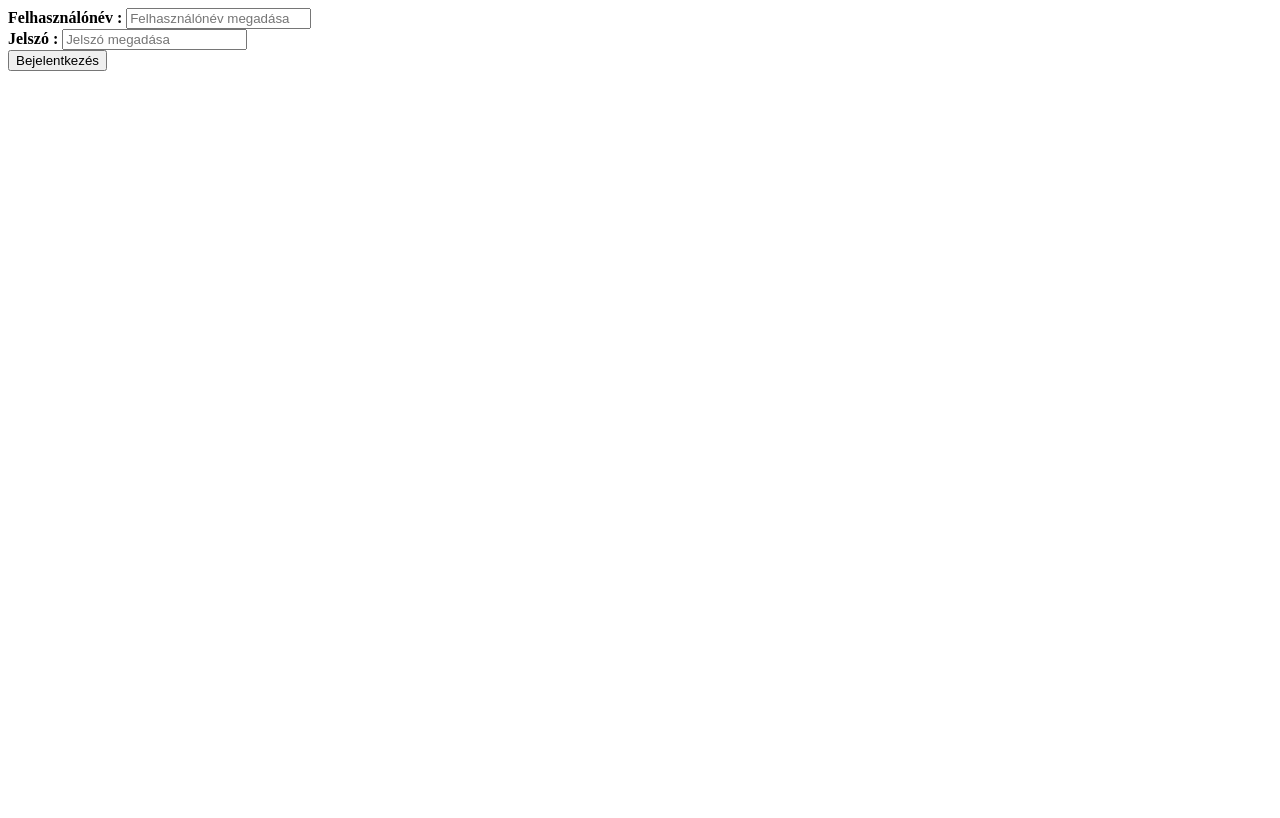
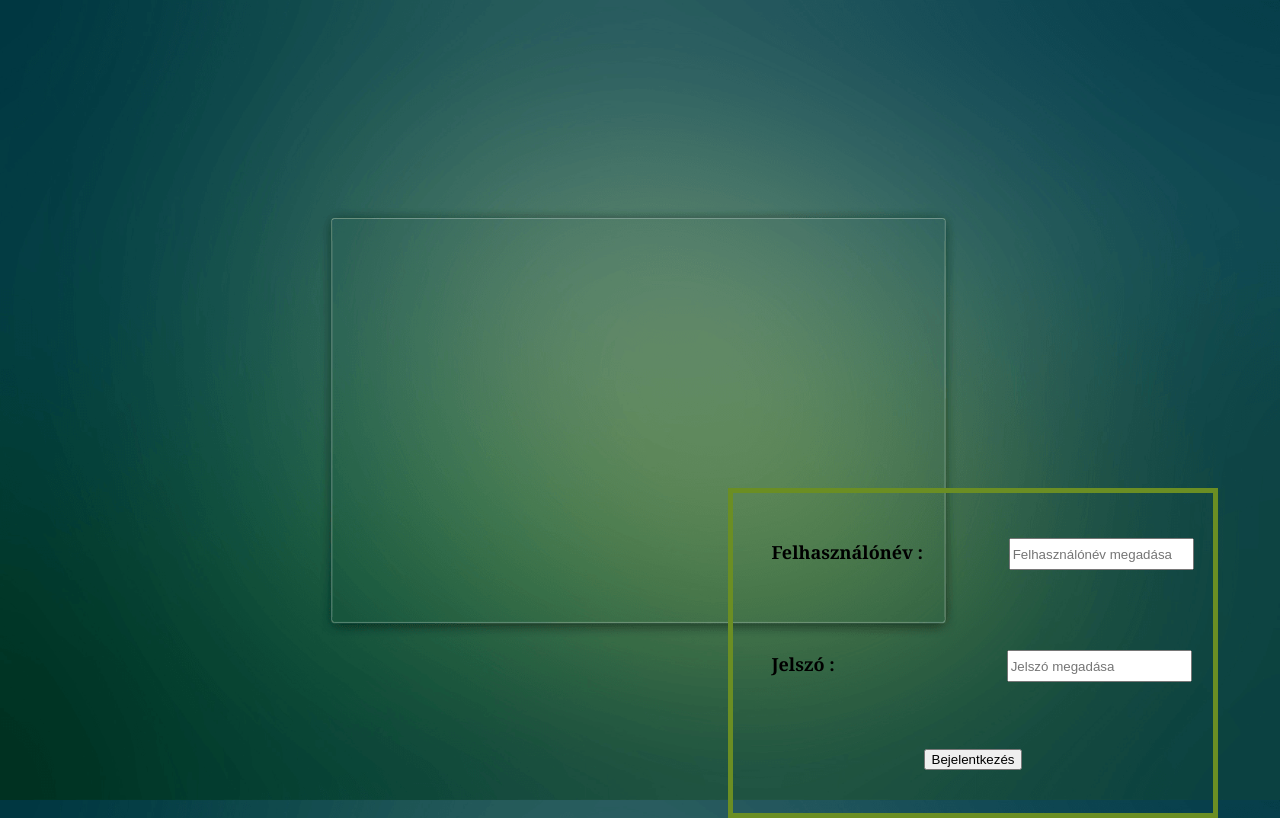
Before and after one commit to DZoltan/loginProjekt, a PHP site: page / in a window 1280 px wide. Before the commit the page ends 71 px from the top, so only its background shows below. Run offline with PHP 8.4, Linux system fonts and the light colour scheme.

Commit message:
login page

```diff
--- /dev/null
+++ b/index.css
@@ -0,0 +1,57 @@
+body{
+    position: relative;
+    background-image: url('img/login_bg.png');
+    background-size: cover;
+}
+
+.form-border {
+    position: absolute;
+    top: 30em;
+    left: 45em;
+
+}
+
+.form{
+    position: relative;
+    border: olivedrab thick solid;
+    width: 30em;
+    height: 20em;
+
+}
+
+.username, .password{
+
+    width: 30em;
+    height: 7em;
+
+
+}
+
+#user_label, #pass_label{
+    position: relative;
+    left: 8%;
+    top: 40%;
+    font-size: large;
+    font-family: Georgia, 'Times New Roman', Times, serif;
+}
+
+#user_input, #pass_input {
+    position: relative;
+    top: 40%;
+    height: 2em;
+}
+
+#user_input{
+    left: 25%;
+}
+
+#pass_input{
+    left: 43%;
+}
+
+.button{
+    position: relative;
+    vertical-align: middle;
+    text-align: center;
+    top: 10%;
+}
--- a/index.php
+++ b/index.php
@@ -4,25 +4,38 @@
     <meta charset="UTF-8">
     <meta http-equiv="X-UA-Compatible" content="IE=edge">
     <meta name="viewport" content="width=device-width, initial-scale=1.0">
+    <link rel="stylesheet" href="index.css">
     <title>Document</title>
 </head>
+<?php
+    session_start();
+    $_SESSION["color"] = "";
+?>
 <body>
-    <form action="login.php" method="POST">
+    <div class="form-border">
+        <form action="" method="POST">
             <div class="form">
                 <div class="username">
-                <label for="user"><b>Felhasználónév :</b></label>
-                <input type="text" placeholder="Felhasználónév megadása" name="user" required>
+                    <label id="user_label" for="user"><b>Felhasználónév :</b></label>
+                    <input id="user_input"type="text" placeholder="Felhasználónév megadása" name="user" required>
                 </div>
                 <div class="password">
-            <label for="pass"><b>Jelszó :</b></label>
-                <input type="password" placeholder="Jelszó megadása" name="pass" required>
+                    <label id= "pass_label" for="pass"><b>Jelszó :</b></label>
+                    <input id= "pass_input" type="password" placeholder="Jelszó megadása" name="pass" required>
                 </div>
+                </table>
                 <div class="button">
                     <button type="submit">Bejelentkezés</button>
                 </div>
             </div>
             <?php
+                if ($_SERVER["REQUEST_METHOD"] == "POST") {
+                    $_POST["user"];
+                    $_POST["pass"];
+                include 'login.php';
+                }
             ?>
         </form>
+    </div>
 </body>
 </html>
--- /dev/null
+++ b/profile.php
@@ -0,0 +1,5 @@
+<?php
+    session_start();
+    echo $_SESSION["color"];
+
+?>
```
Also changed, not shown: login.php (+17 -3 lines), img/login_bg.png (added). Lines whose indentation alone changed are shown as unchanged.
